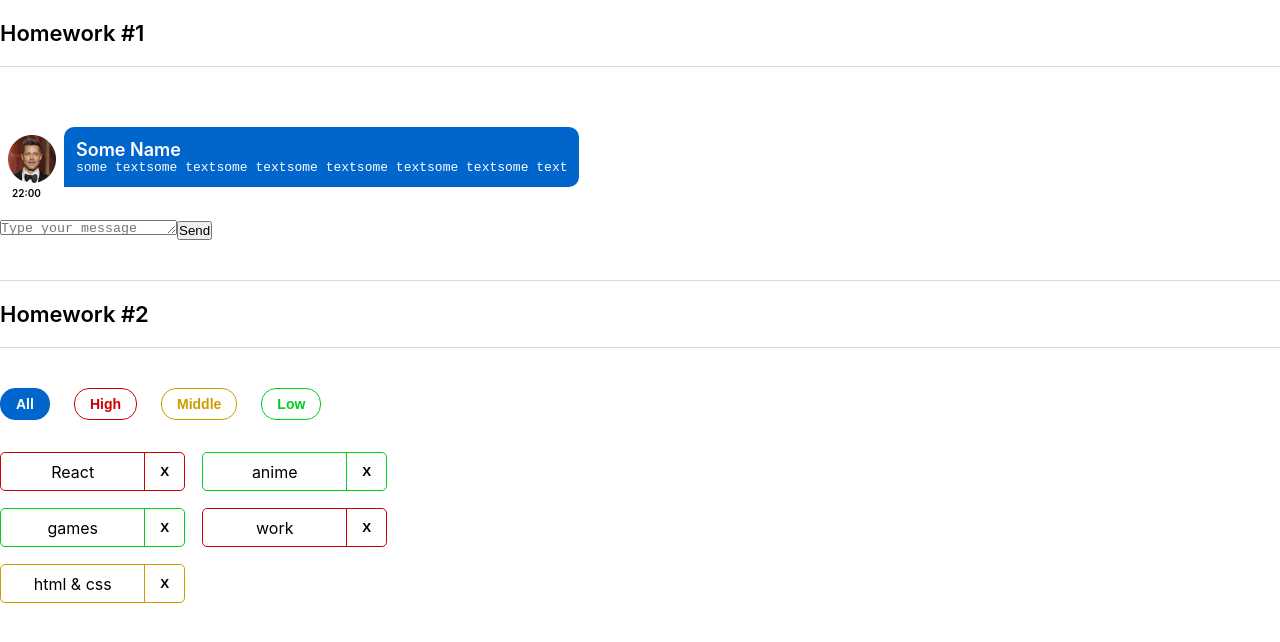
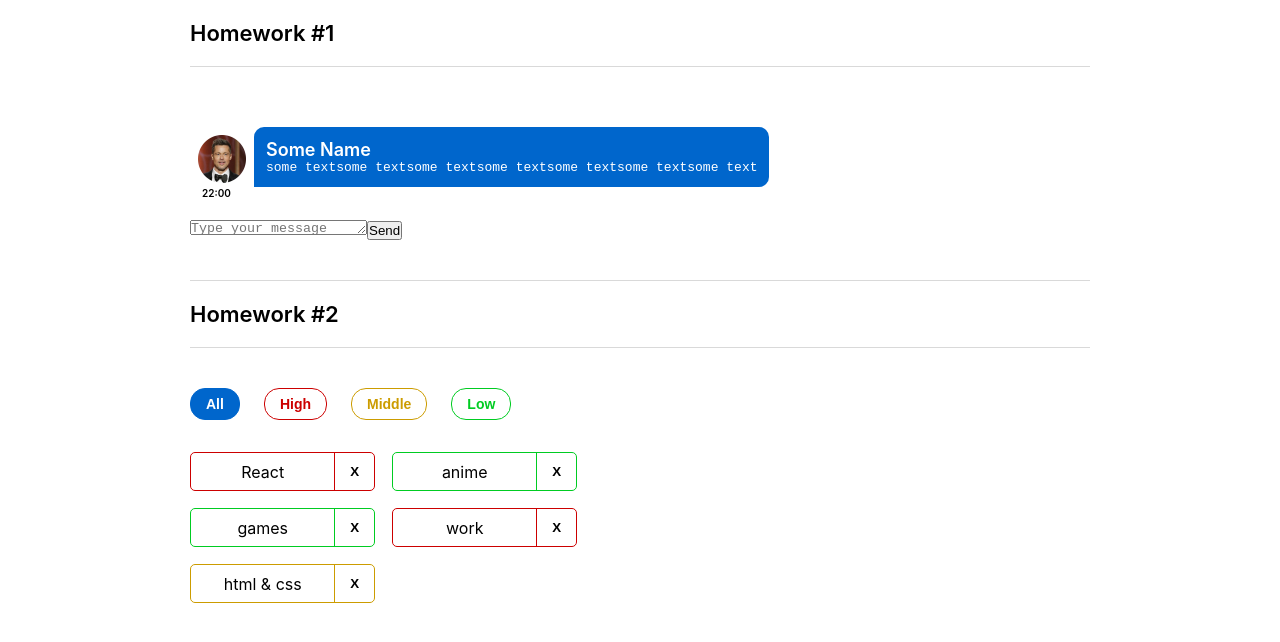
Before and after one commit to kozyrovladimir/hws2-ignat, a React (Create React App) app: page /#/ in a window 1280 px wide. Shown: the top 642 px of the page. Built offline with nearby package versions, Linux system fonts and the light colour scheme.

Commit message:
fix: fix styles for App

```diff
--- a/src/s1-main/App.module.css
+++ b/src/s1-main/App.module.css
@@ -1,5 +1,7 @@
 .App {
     --header_height: 60px;
+    width: 900px;
+    margin: 0 auto;
 }
 
 .hw {
```
